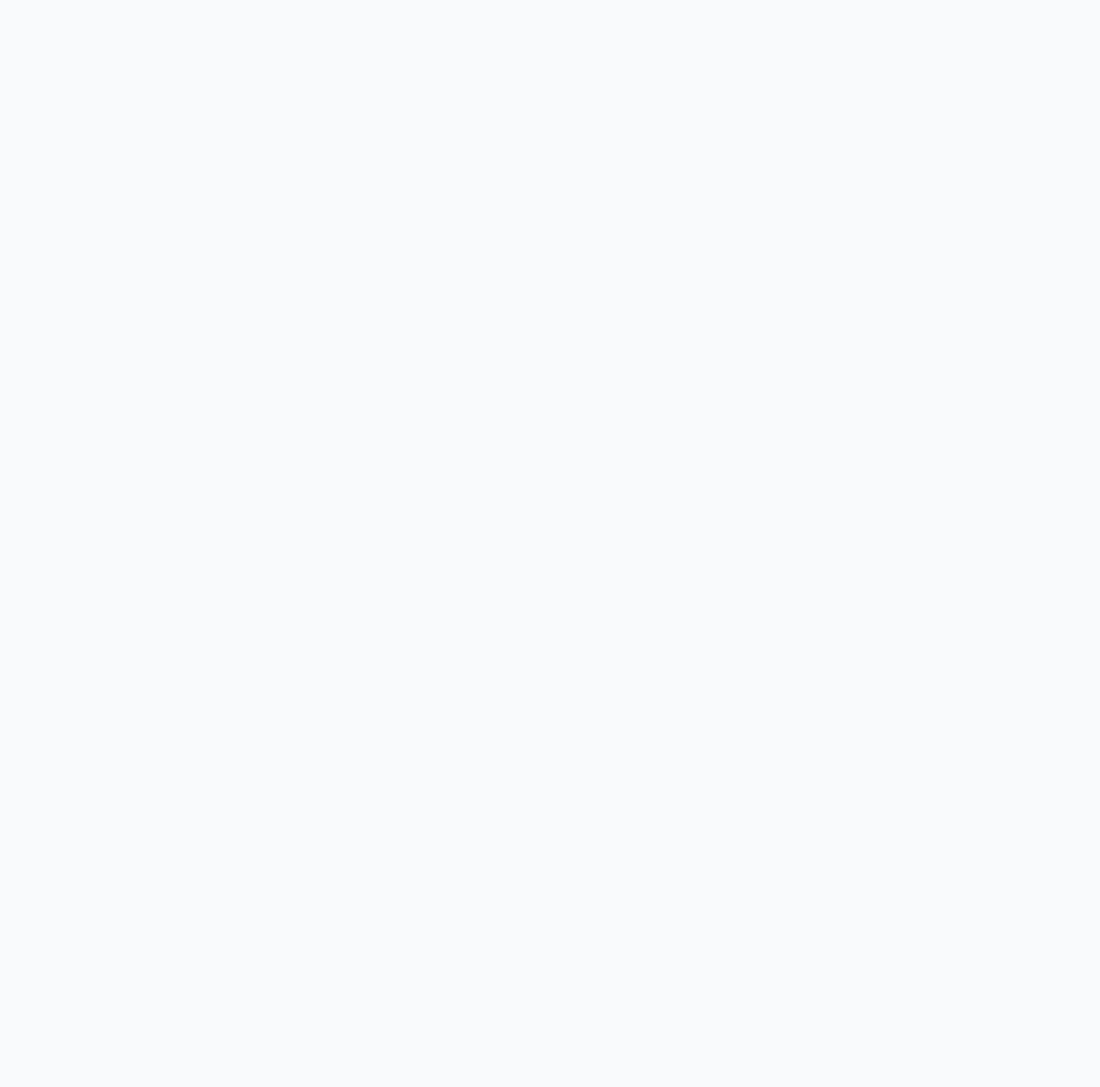
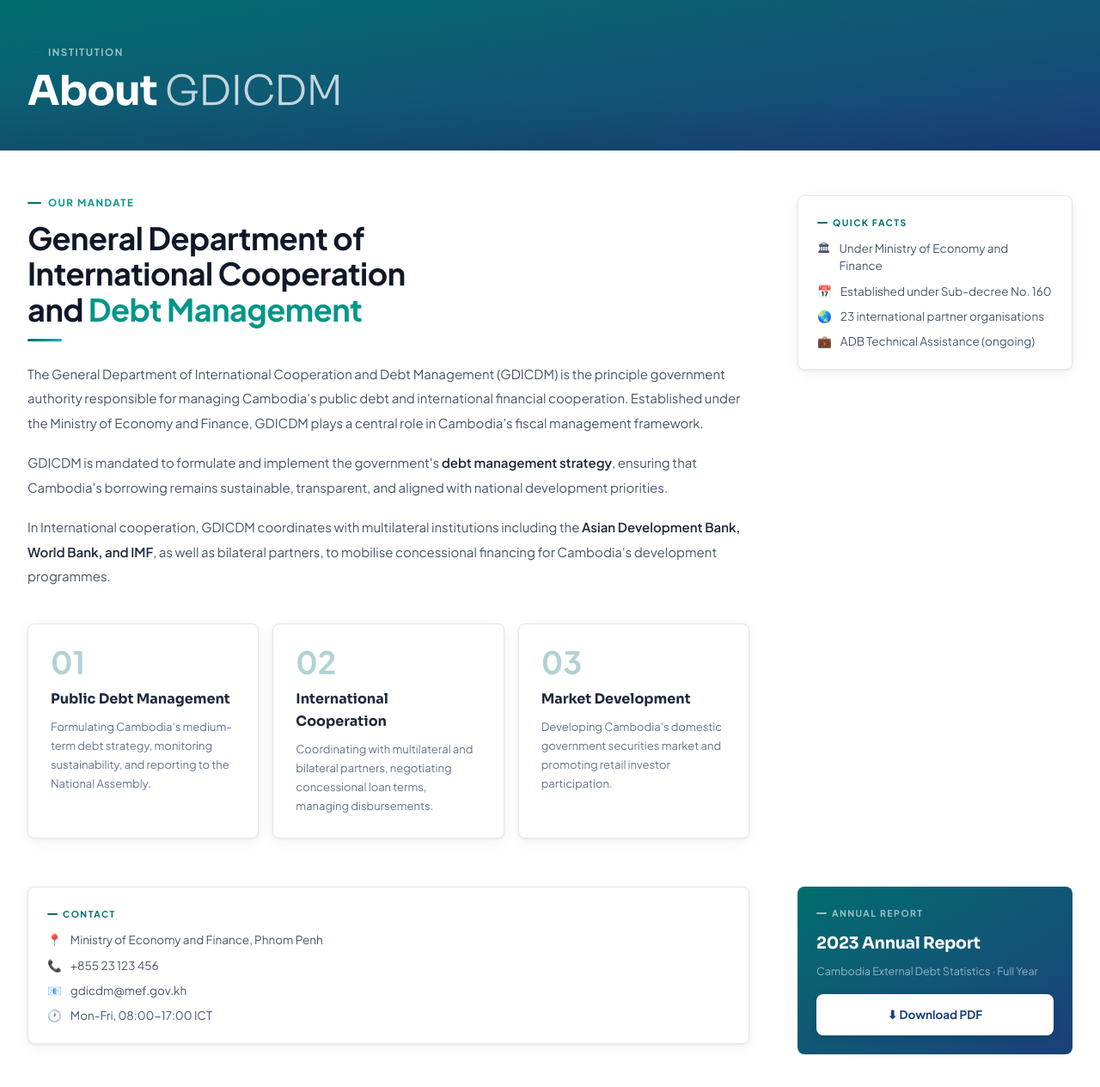
Before and after one commit to Pitou911/gdicdm-frontend, a React (Vite) app: page /about in a window 1280 px wide. Before the commit this address had no page. Shown: the top 1264 px of the page at 86% size. Before the commit the page ends 800 px from the top, so only its background shows below. Built offline with nearby package versions, Linux system fonts and the light colour scheme.

Commit message:
finishing up the about us page

```diff
--- a/src/App.jsx
+++ b/src/App.jsx
@@ -2,6 +2,7 @@ import React from 'react'
 import Home from './pages/Home'
 import { LanguageProvider } from './context/LanguageContext'
 import { BrowserRouter, Routes, Route } from 'react-router-dom'
+import About from './pages/About'
 
 export default function App() {
   return (
@@ -10,6 +11,7 @@ export default function App() {
       <Routes>
 
         <Route path="/" element={<Home />} />
+        <Route path='/about' element={<About />} />
       </Routes>
       </BrowserRouter>
     </LanguageProvider>
--- /dev/null
+++ b/src/pages/About.jsx
@@ -0,0 +1,77 @@
+export default function About() {
+    return (
+        <>
+            <div className="bg-linear-to-br from-teal to-blue pt-13 pb-11 relative overflow-hidden after:content-[''] after:absolute after:bottom-0 after:left-0 after:right-0 after:h-15 after:bg-[linear-gradient(transparent,rgba(0,0,0,0.08))]" data-bg="ABOUT">
+                <div className="max-w-325 mx-auto px-8 grid grid-cols-[1fr_auto] items-end gap-10 relative z-10">
+                    <div>
+                        <div className="eyebrow flex items-center gap-2 mb-2.5 text-[11.5px] font-bold tracking-[1.5px] uppercase text-teal-600" style={{color: 'rgba(255,255,255,0.60'}}>Institution</div>
+                        <div className="font-display text-[48px] font-bold text-white leading-[1.05] tracking-[-1px]">About <em className="not-italic text-white/75 font-light">GDICDM</em></div>
+                    </div>
+                </div>
+            </div>
+            <div className="bg-white py-13">
+                <div className="max-w-325 mx-auto px-8">
+                    <div className="grid grid-cols-[1fr_320px] gap-14 items-start">
+                        <div>
+                            <div className="eyebrow flex items-center gap-2 mb-2.5 text-[11.5px] font-bold tracking-[1.5px] uppercase text-teal-600">Our Mandate</div>
+                            <div className="text-[36px] mb-0 font-bold text-gray-900 leading-[1.15] tracking-[-0.5px]">
+                                General Department of <br/> International Cooperation <br/> and <em className='not-italic text-teal-600'>Debt Management</em>
+                            </div>
+                            <div className="w-10 h-0.75 bg-linear-to-r from-teal to-teal-3 rounded-xs my-3.5 mb-6"></div>
+                            <div className="[&_p]:text-[15px] [&_p]:leading-[1.9] [&_p]:text-text-2 [&_p]:mb-4.5 [&_strong]:text-text [&_strong]:font-semibold">
+                                <p>The General Department of International Cooperation and Debt Management (GDICDM) is the principle government authority responsible for managing Cambodia's public debt and international financial cooperation. Established under the Ministry of Economy and Finance, GDICDM plays a central role in Cambodia's fiscal management framework.</p>
+                                <p>GDICDM is mandated to formulate and implement the government's <strong>debt management strategy</strong>, ensuring that Cambodia's borrowing remains sustainable, transparent, and aligned with national development priorities.</p>
+                                <p>In International cooperation, GDICDM coordinates with multilateral institutions including the <strong>Asian Development Bank, World Bank, and IMF</strong>, as well as bilateral partners, to mobilise concessional financing for Cambodia's development programmes.</p>
+                            </div>
+                            <div className="grid grid-cols-3 gap-4 mt-10">
+                                <div className="bg-white border border-light-2 rounded-sm p-6.5 shadow-(--shadow-sm)">
+                                    <div className="text-[36px] font-bold text-teal opacity-30 leading-none mb-3">01</div><div className="font-display text-[16px] font-bold text-text mb-2">Public Debt Management</div><div className="text-[13px] text-text-3 leading-[1.7]">Formulating Cambodia's medium-term debt strategy, monitoring sustainability, and reporting to the National Assembly.</div>
+                                </div>
+                                <div className="bg-white border border-light-2 rounded-sm p-6.5 shadow-(--shadow-sm)">
+                                    <div className="text-[36px] font-bold text-teal opacity-30 leading-none mb-3">02</div><div className="font-display text-[16px] font-bold text-text mb-2">International Cooperation</div><div className="text-[13px] text-text-3 leading-[1.7]">Coordinating with multilateral and bilateral partners, negotiating concessional loan terms, managing disbursements.</div>
+                                </div>
+                                <div className="bg-white border border-light-2 rounded-sm p-6.5 shadow-(--shadow-sm)">
+                                    <div className="text-[36px] font-bold text-teal opacity-30 leading-none mb-3">03</div><div className="font-display text-[16px] font-bold text-text mb-2">Market Development</div><div className="text-[13px] text-text-3 leading-[1.7]">Developing Cambodia's domestic government securities market and promoting retail investor participation.</div>
+                                </div>
+                            </div>
+                        </div>
+                        <div className="bg-white border border-light-2 rounded-sm p-5.5 mb-3 shadow-(--shadow-sm)">
+                        <div className="flex items-center gap-1.5 text-[10.5px] font-bold tracking-[1.5px] uppercase text-teal mb-3 before:content-[''] before:w-3 before:h-0.5 before:bg-teal before:rounded-[1px]">
+                            Quick Facts
+                        </div>
+                        <div className="flex gap-2.5 text-[13.5px] text-text-2 mb-2.25 items-start leading-normal">🏛 <span>Under Ministry of Economy and Finance</span></div>
+                        <div className="flex gap-2.5 text-[13.5px] text-text-2 mb-2.25 items-start leading-normal">📅 <span>Established under Sub-decree No. 160</span></div>
+                        <div className="flex gap-2.5 text-[13.5px] text-text-2 mb-2.25 items-start leading-normal">🌏 <span>23 international partner organisations</span></div>
+                        <div className="flex gap-2.5 text-[13.5px] text-text-2 items-start leading-normal">💼 <span>ADB Technical Assistance (ongoing)</span></div>
+                        </div>
+
+                        <div className="bg-white border border-light-2 rounded-sm p-5.5 mb-3 shadow-(--shadow-sm)">
+                        <div className="flex items-center gap-1.5 text-[10.5px] font-bold tracking-[1.5px] uppercase text-teal mb-3 before:content-[''] before:w-3 before:h-0.5 before:bg-teal before:rounded-[1px]">
+                            Contact
+                        </div>
+                        <div className="flex gap-2.5 text-[13.5px] text-text-2 mb-2.25 items-start leading-normal">📍 <span>Ministry of Economy and Finance, Phnom Penh</span></div>
+                        <div className="flex gap-2.5 text-[13.5px] text-text-2 mb-2.25 items-start leading-normal">📞 <span>+855 23 123 456</span></div>
+                        <div className="flex gap-2.5 text-[13.5px] text-text-2 mb-2.25 items-start leading-normal">📧 <span>gdicdm@mef.gov.kh</span></div>
+                        <div className="flex gap-2.5 text-[13.5px] text-text-2 items-start leading-normal">🕐 <span>Mon-Fri, 08:00-17:00 ICT</span></div>
+                        </div>
+
+                        <div className="rounded-sm p-5.5 mb-3 bg-linear-to-br from-teal to-blue">
+                        <div className="flex items-center gap-1.5 text-[10.5px] font-bold tracking-[1.5px] uppercase text-white/60 mb-3 before:content-[''] before:w-3 before:h-0.5 before:bg-white/60 before:rounded-[1px]">
+                            Annual Report
+                        </div>
+                        <div className="font-display text-[19px] font-bold text-white mb-1.5 tracking-[-0.3px]">
+                            2023 Annual Report
+                        </div>
+                        <div className="text-[12.5px] text-white/55 mb-4">
+                            Cambodia External Debt Statistics · Full Year
+                        </div>
+                        <button className="w-full px-7 py-3.25 bg-white text-blue font-bold text-[13.5px] rounded-sm cursor-pointer whitespace-nowrap transition-all duration-150 shadow-[0_2px_8px_rgba(0,0,0,0.15)] hover:bg-teal-4 hover:text-teal">
+                            ⬇ Download PDF
+                        </button>
+                        </div>
+                    </div>
+                </div>
+            </div>
+        </>
+    )
+}
```
